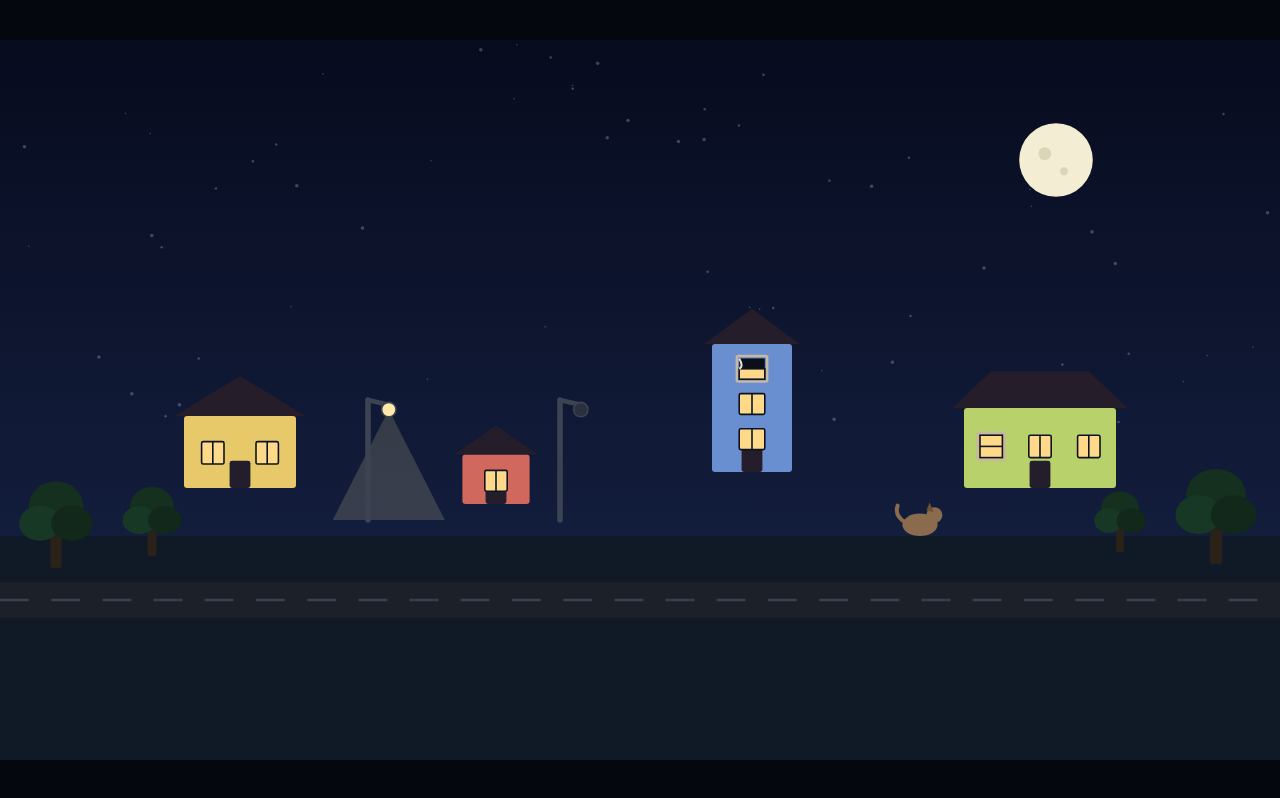
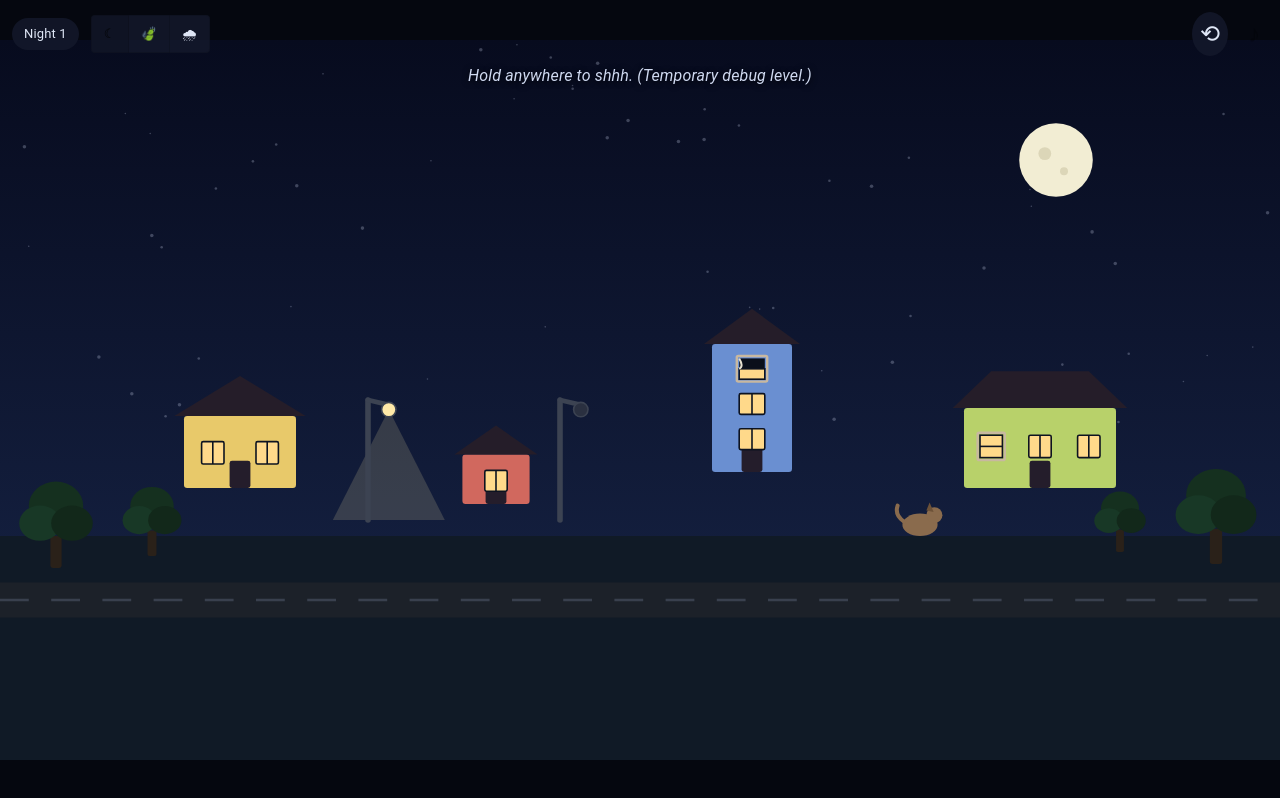
Before and after one commit to jonborchardt/goodnight, a React (Vite) app: page / in a window 1280 px wide. Built offline with nearby package versions, Linux system fonts and the light colour scheme.

Commit message:
feat: minimal MUI HUD - night chip, weather toggle, restart, hint

```diff
--- a/src/App.tsx
+++ b/src/App.tsx
@@ -1,10 +1,16 @@
 import { LEVELS } from './game/levels'
 import TownScene from './scene/TownScene'
+import Hud from './ui/Hud'
 import { useGameLoop } from './ui/useGameLoop'
 
 // Temporary shell so every scene task is visually verifiable.
 // Task 6 replaces this with the title/night/ending state machine.
 export default function App() {
   const { state, controls } = useGameLoop(LEVELS[0])
-  return <TownScene state={state} controls={controls} />
+  return (
+    <>
+      <TownScene state={state} controls={controls} />
+      <Hud state={state} controls={controls} />
+    </>
+  )
 }
--- /dev/null
+++ b/src/ui/Hud.tsx
@@ -0,0 +1,79 @@
+import Box from '@mui/material/Box'
+import Chip from '@mui/material/Chip'
+import Fade from '@mui/material/Fade'
+import IconButton from '@mui/material/IconButton'
+import ToggleButton from '@mui/material/ToggleButton'
+import ToggleButtonGroup from '@mui/material/ToggleButtonGroup'
+import Typography from '@mui/material/Typography'
+import type { GameState, WeatherId } from '../game/types'
+import type { GameControls } from './useGameLoop'
+
+const WEATHER_ICON: Record<WeatherId, string> = { clear: '☾', wind: '🍃', rain: '🌧' }
+const WEATHER_LABEL: Record<WeatherId, string> = { clear: 'Clear', wind: 'Wind', rain: 'Rain' }
+const PANEL = 'rgba(20, 26, 44, 0.8)'
+const INK = '#dfe6f5'
+
+export default function Hud({ state, controls }: { state: GameState; controls: GameControls }) {
+  const level = state.level
+  return (
+    <>
+      <Box
+        sx={{
+          position: 'fixed',
+          top: 12,
+          left: 12,
+          right: 12,
+          display: 'flex',
+          alignItems: 'center',
+          gap: 1.5,
+          pointerEvents: 'none',
+          '& > *': { pointerEvents: 'auto' },
+        }}
+      >
+        <Chip label={`Night ${level.night}`} sx={{ bgcolor: PANEL, color: INK }} />
+        {level.weatherOptions.length > 1 && (
+          <ToggleButtonGroup
+            size="small"
+            exclusive
+            value={state.weather}
+            onChange={(_e, w: WeatherId | null) => {
+              if (w) controls.setWeather(w)
+            }}
+            sx={{ bgcolor: PANEL }}
+          >
+            {level.weatherOptions.map((w) => (
+              <ToggleButton key={w} value={w} aria-label={WEATHER_LABEL[w]} sx={{ color: INK, px: 1.5 }}>
+                {WEATHER_ICON[w]}
+              </ToggleButton>
+            ))}
+          </ToggleButtonGroup>
+        )}
+        <Box sx={{ flex: 1 }} />
+        <IconButton aria-label="Restart night" onClick={controls.restart} sx={{ color: INK, bgcolor: PANEL }}>
+          ⟲
+        </IconButton>
+        {/* Mute placeholder: Plan 5 (audio) makes this functional */}
+        <IconButton aria-label="Sound (coming in a later plan)" disabled sx={{ color: INK, bgcolor: 'rgba(20,26,44,0.4)' }}>
+          ♪
+        </IconButton>
+      </Box>
+      <Fade in={state.time < 8} timeout={{ enter: 400, exit: 1500 }}>
+        <Typography
+          sx={{
+            position: 'fixed',
+            top: 64,
+            left: 0,
+            right: 0,
+            textAlign: 'center',
+            color: '#cfd9f0',
+            fontStyle: 'italic',
+            textShadow: '0 1px 6px #000',
+            pointerEvents: 'none',
+          }}
+        >
+          {level.hint}
+        </Typography>
+      </Fade>
+    </>
+  )
+}
```
